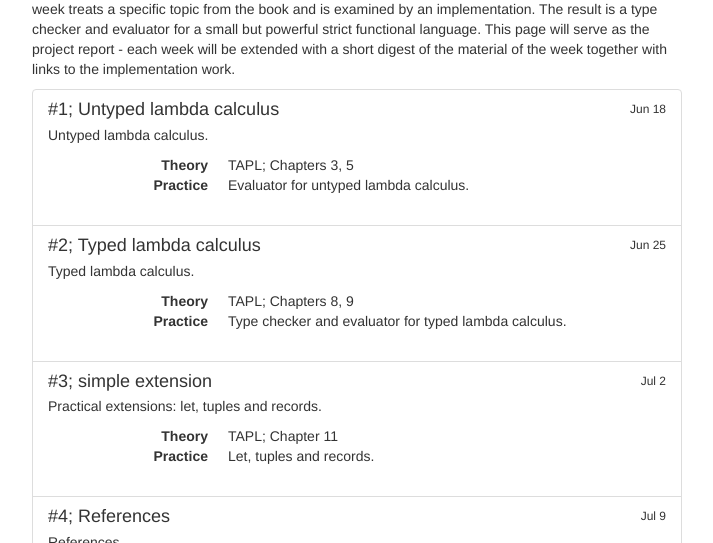
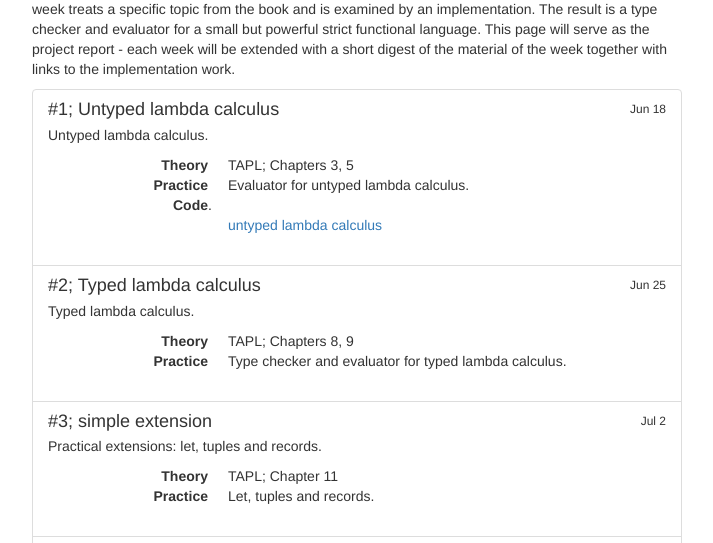
Before and after one commit to johesoman/dva311, a plain HTML site: page index.html in a window 1280 px wide. Shown: the part 257-800 px from the top of the page, without its empty margins (283-996 px from the left). Drawn offline with nearby package versions, Linux system fonts and the light colour scheme; a script that the page names is missing.

Commit message:
code and w1 added

```diff
--- a/index.html
+++ b/index.html
@@ -58,6 +58,8 @@
                     <dd>TAPL; Chapters 3, 5</dd>
                     <dt>Practice</dt>
                     <dd>Evaluator for untyped lambda calculus.</dd>
+		    <dt>Code</dt>.
+		    <dd><a href="code/w1-untyped.zip">untyped lambda calculus</a></dd>
                 </dl>
 
             </div>
```
Also changed, not shown: 1 other file.
